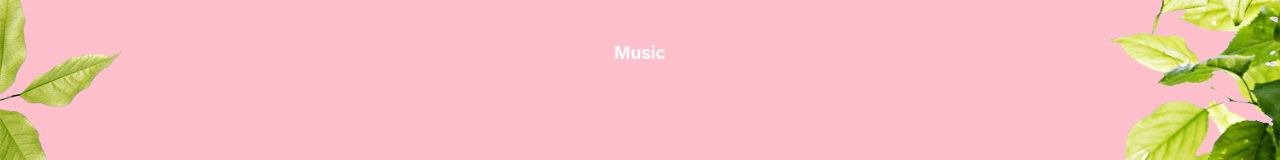
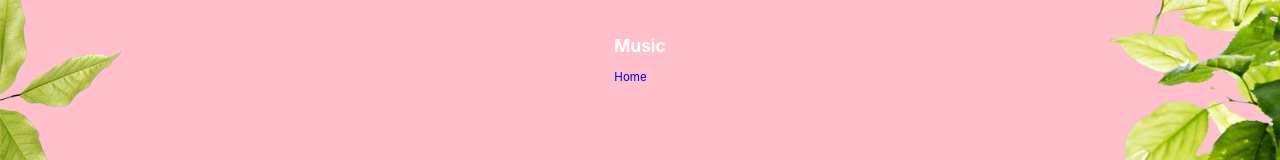
Before and after one commit to evapodaca87/maxwell-hits, a React (Create React App) app: page /music in a window 1280 px wide. Shown: the part 348-508 px from the top of the page. Built offline with nearby package versions, Linux system fonts and the light colour scheme.

Commit message:
added button to navigate home

```diff
--- a/src/Component/Contact.js
+++ b/src/Component/Contact.js
@@ -1,8 +1,12 @@
 import React from 'react';
+import { Link } from 'react-router-dom';
 
 const Contact = () => (
     <div className='contact'>
         <h2>Contact</h2>
+        <div className='foot'>
+            <Link to='/'>Home</Link>
+        </div>
     </div>
 );
 export default Contact;
--- a/src/Component/Music.js
+++ b/src/Component/Music.js
@@ -1,8 +1,13 @@
 import React from 'react';
+import { Link } from 'react-router-dom';
 
 const Music = () => (
     <div className='music'>
         <h2>Music</h2>
+
+        <div className='foot'>
+            <Link to='/'>Home</Link>
+        </div>
     </div>
 );
 export default Music;
```
Also changed, not shown: src/App.css (line endings or trailing spaces).
